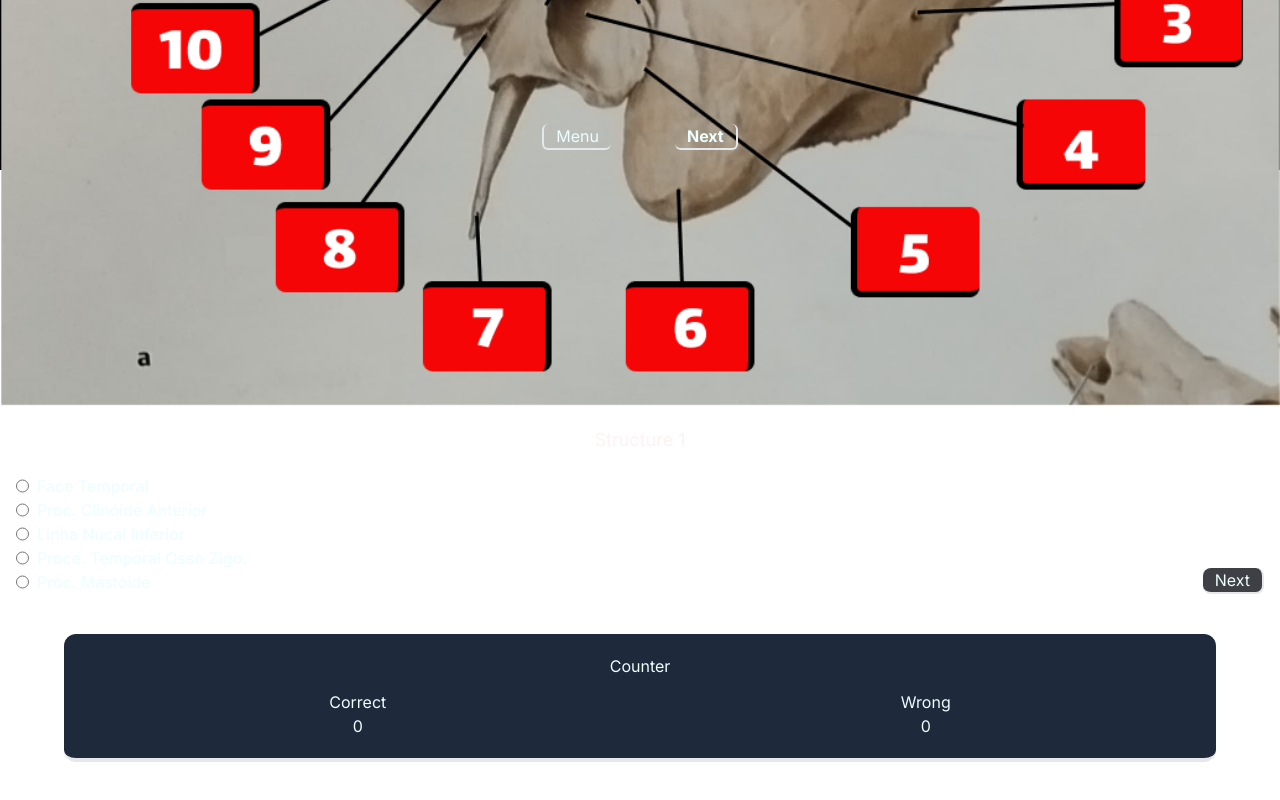
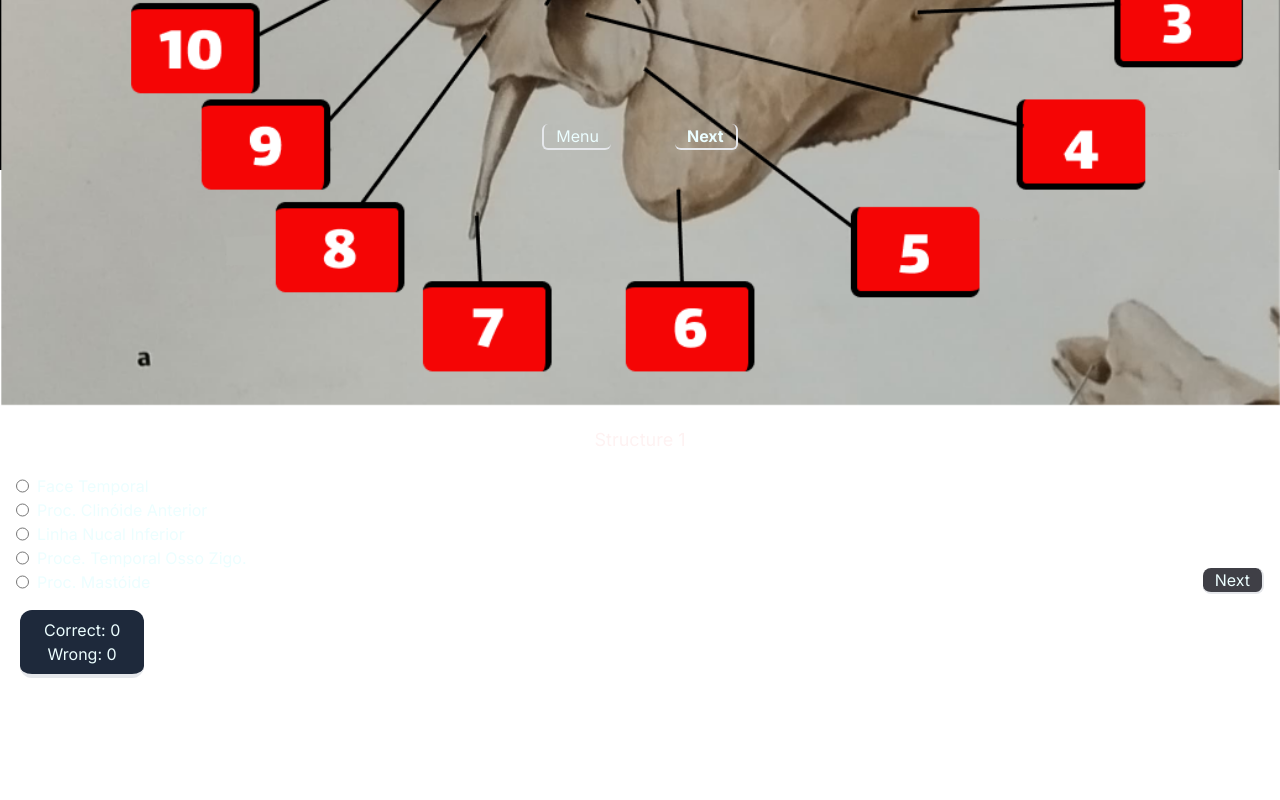
Before and after one commit to GreenProgramDev/odonto-anat-challenge, a Next.js app: page /menu/skull/temporal/quiz1 in a window 1280 px wide. Shown: the part 630-1430 px from the top of the page. After the commit the page ends 1308 px from the top, so only its background shows below. Built offline with nearby package versions, Linux system fonts and the light colour scheme.

Commit message:
style: refactored position in page

```diff
--- a/src/app/menu/skull/page.tsx
+++ b/src/app/menu/skull/page.tsx
@@ -4,37 +4,32 @@ import LogoImg from '../../../../public/assets/logo.svg';
 import OccipitalGroup from './occipital/page';
 import FrontGroup from './boneSkull/page';
 import TemporalGroup from './temporal/page';
+import Link from 'next/link';
 
 export default function Menu(){
 
     return (
-        <div className='bg-black min-h-screen min-w-screen px-8 pt-12 flex flex-col items-center '>
-            <Image className=' fixed top-5 w-36' src={LogoImg} alt="Logotype" />
-            <div className='flex flex-col '>
-                <div className='flex flex-col items-center  '>
-                    <div className='relative top-7'>
+        <div className='bg-black min-h-screen max-w-screen-lg px-2 pt-5 flex flex-col items-center '>
+            <Image className=' top-5 w-32' src={LogoImg} alt="Logotype" />
+            <div className='flex flex-col gap-2 items-center  '>
+                    <div className='flex flex-col pl-2'>
                         <span className='text-xl font-bold text-zinc-50 '>Menu</span>
                         <p className='text-sm font-normal italic text-zinc-600'>
                             Choose a structure to study and train Anatomy
                         </p>
                     </div>
-
-                    {/* Insert Frame Components Here */}
-                    <div className='flex flex-col fixed px-6 top-36'>
+                    <div className='flex flex-col px-10 '>
                         <FrontGroup/>
                         <OccipitalGroup/>
                         <TemporalGroup/>
                     </div>
-                    {/* Insert Frame Components Here */}
-
-                </div>
             </div>
 
-            {/* <div className='flex fixed bottom-3 '>
+            <div className='flex fixed bottom-3 '>
                 <Link className=" text-cyan-50 border-x-2 border-b-2 rounded-md px-3 font-bold" href="menu02">
                     Next
                 </Link>
-            </div> */}
+            </div>
         </div>
     )
 }
--- a/src/components/Counter.tsx
+++ b/src/components/Counter.tsx
@@ -9,17 +9,10 @@ const Counter = () => {
 
     return(
 
-        <div className='bg-slate-800 flex flex-col pb-2 mx-16 my-10 border-b-4 rounded-xl'>
-            <p className='text-cyan-50 flex justify-center mt-5'>Counter</p>
-            <div className='flex justify-around px-2 py-3'>
-                <div>
-                <h1 className='text-cyan-50 flex justify-center' >Correct</h1>
-                <p className='text-cyan-50 flex justify-center' >{correctAnswer}</p>
-                </div>
-                <div>
-                <h1 className='text-cyan-50 flex justify-center' >Wrong</h1>
-                <p className='text-cyan-50 flex justify-center' >{wrongAnswer}</p>
-                </div>
+        <div className='bg-slate-800 flex flex-col text-right w-fit px-5 ml-5 mt-4 border-b-4 rounded-xl'>
+            <div className='flex flex-col justify-around px-1 py-2'>
+                <h1 className='text-cyan-50 flex justify-center' >Correct: {correctAnswer} </h1>
+                <h1 className='text-cyan-50 flex justify-center' >Wrong: {wrongAnswer} </h1>
             </div>
         </div>
     )
```
